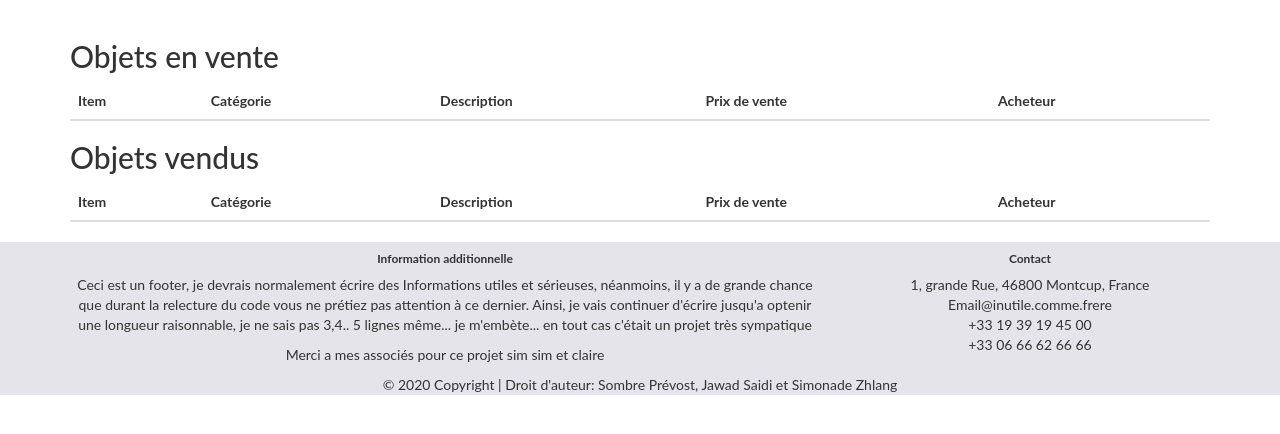
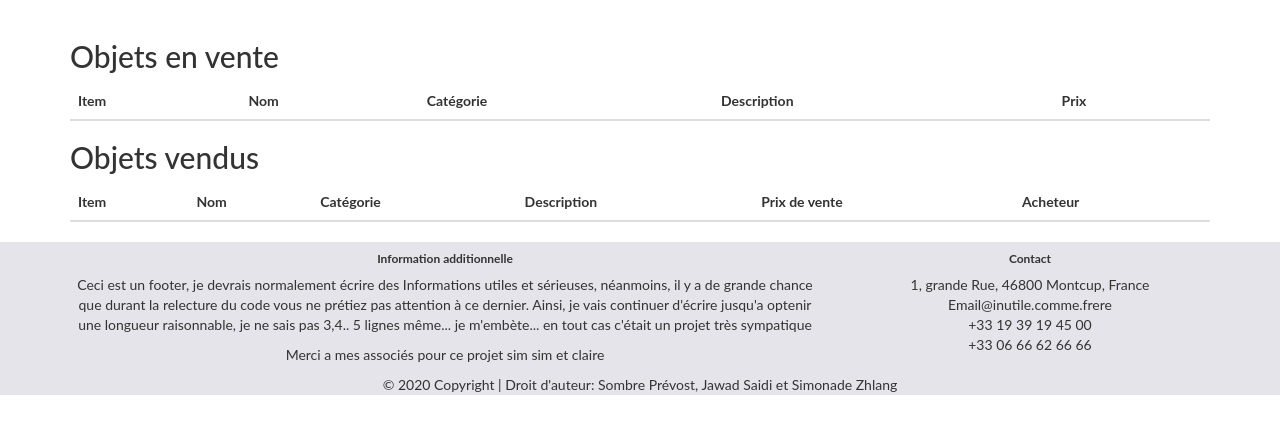
Before and after one commit to Zhgsimon/EBAY_ECE, a PHP site: page /liste_objet_vendeurs.php in a window 1280 px wide. Shown: the part 52-486 px from the top of the page. Run offline with PHP 8.4, Linux system fonts and the light colour scheme; the visitor is signed in with stand-in values (Sample User, id 1); tables that the repository leaves empty or names only in its code hold one stand-in row (values such as "Sample post"); lists and menus that the app fills with data are empty.

Commit message:
objets en vente ok

```diff
--- a/liste_objet_vendeurs.php
+++ b/liste_objet_vendeurs.php
@@ -55,10 +55,10 @@
        <thead>
          <tr>
            <th>Item</th>
+           <th>Nom</th>
            <th>Catégorie</th>
            <th>Description</th>
-           <th>Prix de vente</th>
-           <th>Acheteur</th>
+           <th>Prix </th>
          </tr>
        </thead>
 
@@ -78,23 +78,19 @@
 
 
            </td>
+           <td><strong><?php echo $donnee['name_item'] ?></strong></td>
            <td><?php echo $donnee['Categorie'] ?></td>
            <td><?php echo $donnee['description'] ?></td>
            <td>
-             <?php echo $donnee['prix_payé'] ?>
-           </td>
-
-           <?php
-            $req_acheteur = $bdd->prepare("SELECT  name,First_name  FROM user WHERE ID_User=? ");
-            $req_acheteur->execute(array($donnee['ID_acheteur']));
-
-            $row_acheteur = $req_acheteur->fetch();
-           ?>
-           <td><?php
-           echo $row_acheteur['First_name'];
-           echo " ";
-           echo $row_acheteur['name']; ?></td>
-
+             <?php if(isset($donnee['prix_immediat'])): ?>
+               <p><strong>Achat immédiat:</strong></p><?php echo $donnee['prix_immediat'] ?>
+             <?php endif; ?>
+             <?php if(isset($donnee['prix_nego_init'])): ?>
+               <p><strong>Négociation:</strong></p><?php echo $donnee['prix_nego_init'] ?>
+             <?php endif; ?>
+             <?php if(isset($donnee['prix_enchere_2'])): ?>
+               <p><strong>Enchère:</strong></p><?php echo $donnee['prix_enchere_2'] ?>
+             <?php endif; ?>           </td>
 
 
          </tr>
@@ -116,6 +112,7 @@
        <thead>
          <tr>
            <th>Item</th>
+           <th>Nom</th>
            <th>Catégorie</th>
            <th>Description</th>
            <th>Prix de vente</th>
@@ -139,6 +136,7 @@
 
 
            </td>
+           <td><strong><?php echo $donnee['name_item'] ?></strong></td>
            <td><?php echo $donnee['Categorie'] ?></td>
            <td><?php echo $donnee['description'] ?></td>
            <td>
```
